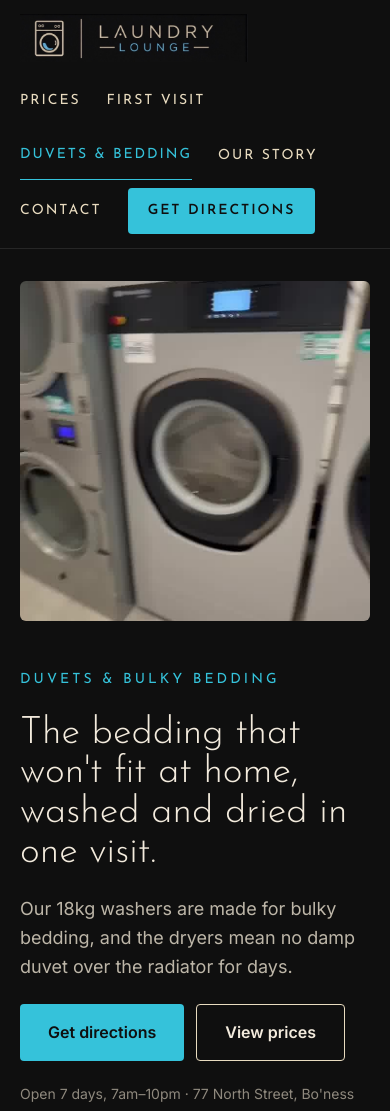
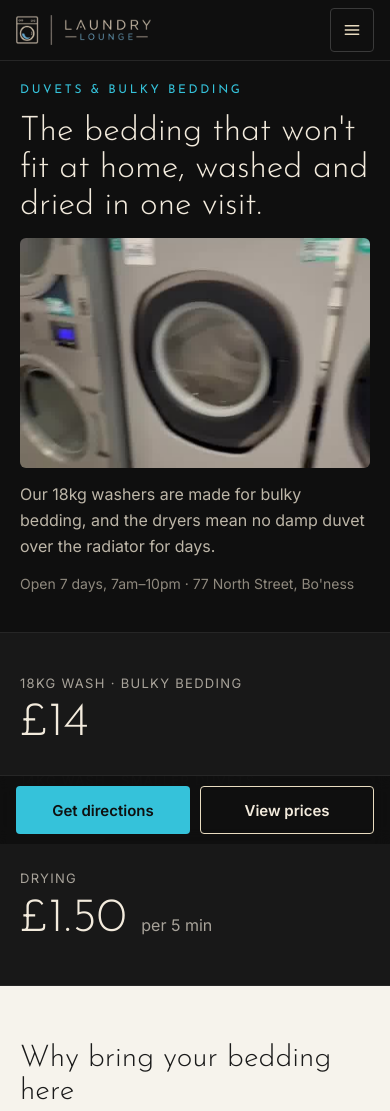
Before and after one commit to mattshields-mymarketingminder/laundry-lounge-preview, a plain HTML site: page duvets-and-bedding.html in a window 390 px wide. Shown: the top 1111 px of the page. Drawn offline with Linux system fonts and the light colour scheme.

Commit message:
Neater mobile menu, heading above hero photo on mobile, sticky action bar, transparent logo
Co-Authored-By: Claude Opus 5.5 <noreply@anthropic.com>
Claude-Session: https://claude.ai/code/session_01SE5aCJTz3Yxy8uPUEBmuAf

```diff
--- /dev/null
+++ b/assets/site.css
@@ -0,0 +1,61 @@
+/* Laundry Lounge – shared site styles (header, mobile menu, mobile hero, sticky action bar) */
+html{scroll-behavior:smooth}
+*,*::before,*::after{box-sizing:border-box}
+
+/* ---------- Header ---------- */
+.site-header{position:sticky;top:0;z-index:50;background:#0F0F0F;border-bottom:1px solid #262626}
+.hdr-inner{max-width:1200px;margin:0 auto;padding:12px clamp(16px,5vw,64px);display:flex;align-items:center;justify-content:space-between;gap:24px}
+.hdr-logo{display:block;line-height:0;flex:none}
+.hdr-logo img{height:44px;width:auto;display:block}
+.hdr-nav{display:flex;align-items:center;gap:26px;font-family:'Josefin Sans',sans-serif;font-size:14px;letter-spacing:.14em;text-transform:uppercase}
+.hdr-nav a{text-decoration:none;color:#E9DCC0;padding:12px 0;border-bottom:1px solid transparent}
+.hdr-nav a:hover{color:#fff}
+.hdr-nav a[aria-current="page"]{color:#35C2DA;border-bottom-color:#35C2DA}
+.hdr-actions{display:flex;align-items:center;gap:10px;flex:none}
+.btn-dir{text-decoration:none;background:#35C2DA;color:#0F0F0F !important;padding:12px 20px;border-radius:4px;font-family:Inter,system-ui,sans-serif;font-weight:600;font-size:15px;white-space:nowrap}
+.menu-btn{display:none;width:44px;height:44px;border:1px solid #3A3A3A;border-radius:4px;background:transparent;color:#E9DCC0;align-items:center;justify-content:center;cursor:pointer;padding:0}
+.menu-btn svg{display:block}
+.menu-btn .ic-close{display:none}
+.site-header.nav-open .menu-btn .ic-open{display:none}
+.site-header.nav-open .menu-btn .ic-close{display:block}
+
+/* ---------- Sticky mobile action bar (hidden on desktop) ---------- */
+.mobile-bar{display:none}
+
+@media (max-width: 960px){
+  .hdr-inner{padding:8px 16px;gap:12px;flex-wrap:wrap}
+  .hdr-logo img{height:30px}
+  .hdr-actions .btn-dir{display:none} /* the sticky bar carries "Get directions" on mobile */
+  .menu-btn{display:inline-flex}
+  .hdr-nav{display:none;order:3;width:100%;flex-direction:column;align-items:stretch;gap:0;
+    font-family:Inter,system-ui,sans-serif;font-size:16px;letter-spacing:0;text-transform:none;
+    border-top:1px solid #262626;margin:0 -16px;width:calc(100% + 32px);padding:4px 16px 12px}
+  .hdr-nav a{padding:13px 0;border-bottom:1px solid #1F1F1F}
+  .hdr-nav a:last-child{border-bottom:none}
+  .hdr-nav a[aria-current="page"]{border-bottom-color:#1F1F1F;font-weight:600}
+  .site-header.nav-open .hdr-nav{display:flex}
+
+  .mobile-bar{display:grid;grid-template-columns:repeat(2,minmax(0,1fr));gap:10px;position:fixed;left:0;right:0;bottom:0;z-index:40;
+    padding:10px 16px calc(10px + env(safe-area-inset-bottom));background:rgba(15,15,15,.96);border-top:1px solid #262626;
+    -webkit-backdrop-filter:blur(8px);backdrop-filter:blur(8px)}
+  .mobile-bar a{display:flex;align-items:center;justify-content:center;min-height:48px;border-radius:4px;text-decoration:none;font-family:Inter,system-ui,sans-serif;font-weight:600;font-size:15px}
+  .mobile-bar .mb-primary{background:#35C2DA;color:#0F0F0F !important}
+  .mobile-bar .mb-secondary{border:1px solid #E9DCC0;color:#F3EBDD !important}
+  body{padding-bottom:76px}
+}
+
+/* ---------- Mobile hero: heading first, then photo, then details ---------- */
+@media (max-width: 760px){
+  .hero{flex-direction:column !important;flex-wrap:nowrap !important;align-items:stretch !important;gap:14px !important;padding-top:20px !important;padding-bottom:36px !important}
+  .hero-text{display:contents !important}
+  .h-eyebrow{order:1;font-size:12px !important}
+  .h-title{order:2;font-size:34px !important;line-height:1.08 !important}
+  .hero-media{order:3;flex:none !important}
+  .hero-media img{height:230px !important;border-radius:6px}
+  .h-chips{order:4;display:grid !important;grid-template-columns:repeat(2,minmax(0,1fr));gap:8px !important}
+  .h-chips > div{padding:9px 10px !important;font-size:13.5px !important;gap:8px !important;line-height:1.35}
+  .h-chips svg{flex:none}
+  .h-sub{order:5;font-size:16px !important}
+  .h-ctas{display:none !important} /* same two buttons live in the sticky bar */
+  .h-addr{order:6}
+}
--- /dev/null
+++ b/assets/site.js
@@ -0,0 +1,20 @@
+// Mobile menu toggle
+(function () {
+  var header = document.querySelector('.site-header');
+  var btn = document.querySelector('.menu-btn');
+  if (!header || !btn) return;
+  function setOpen(open) {
+    header.classList.toggle('nav-open', open);
+    btn.setAttribute('aria-expanded', open ? 'true' : 'false');
+    btn.setAttribute('aria-label', open ? 'Close menu' : 'Open menu');
+  }
+  btn.addEventListener('click', function () {
+    setOpen(!header.classList.contains('nav-open'));
+  });
+  header.querySelectorAll('.hdr-nav a').forEach(function (a) {
+    a.addEventListener('click', function () { setOpen(false); });
+  });
+  document.addEventListener('keydown', function (e) {
+    if (e.key === 'Escape') setOpen(false);
+  });
+})();
--- a/duvets-and-bedding.html
+++ b/duvets-and-bedding.html
@@ -11,37 +11,44 @@
 body{margin:0;background:#0F0F0F}
 a{color:#E9DCC0}a:hover{color:#FFFFFF}
 </style>
+<link rel="stylesheet" href="assets/site.css">
 </head>
 <body>
 <div style="width: 100%; background: #0F0F0F; color: #F3EBDD; font-family: Inter, system-ui, sans-serif; font-size: 16px; line-height: 1.6">
 
-<header style="border-bottom: 1px solid #262626; background: #0F0F0F">
-<div style="max-width: 1200px; margin: 0 auto; padding: 14px clamp(20px, 5vw, 64px); display: flex; flex-wrap: wrap; align-items: center; justify-content: space-between; gap: 16px 32px">
-<a href="index.html" aria-label="Laundry Lounge home" style="display: block; line-height: 0"><img src="images/logo.jpg" alt="Laundry Lounge" style="height: 48px; width: auto; display: block"></a>
-<nav aria-label="Main" style="display: flex; flex-wrap: wrap; align-items: center; gap: 8px 26px; font-family: 'Josefin Sans', sans-serif; font-size: 14px; letter-spacing: 0.14em; text-transform: uppercase">
-<a href="prices.html" style="text-decoration: none; padding: 12px 0">Prices</a>
-<a href="first-visit.html" style="text-decoration: none; padding: 12px 0">First visit</a>
-<a href="duvets-and-bedding.html" aria-current="page" style="text-decoration: none; padding: 12px 0; color: #35C2DA; border-bottom: 1px solid #35C2DA">Duvets &amp; bedding</a>
-<a href="our-story.html" style="text-decoration: none; padding: 12px 0">Our story</a>
-<a href="contact.html" style="text-decoration: none; padding: 12px 0">Contact</a>
-<a href="https://maps.google.com/?q=77+North+Street,+Bo%27ness,+EH51+9ND" target="_blank" rel="noopener" style="text-decoration: none; background: #35C2DA; color: #0F0F0F; padding: 12px 20px; border-radius: 4px; font-weight: 600">Get directions</a>
+<header class="site-header">
+<div class="hdr-inner">
+<a class="hdr-logo" href="index.html" aria-label="Laundry Lounge home"><img src="images/logo.png" alt="Laundry Lounge"></a>
+<nav class="hdr-nav" id="site-nav" aria-label="Main">
+<a href="prices.html">Prices</a>
+<a href="first-visit.html">First visit</a>
+<a href="duvets-and-bedding.html" aria-current="page">Duvets &amp; bedding</a>
+<a href="our-story.html">Our story</a>
+<a href="contact.html">Contact</a>
 </nav>
+<div class="hdr-actions">
+<a class="btn-dir" href="https://maps.google.com/?q=77+North+Street,+Bo%27ness,+EH51+9ND" target="_blank" rel="noopener">Get directions</a>
+<button class="menu-btn" type="button" aria-expanded="false" aria-controls="site-nav" aria-label="Open menu">
+<svg class="ic-open" width="20" height="20" viewBox="0 0 24 24" fill="none" stroke="currentColor" stroke-width="1.8" stroke-linecap="round" aria-hidden="true"><path d="M4 7h16M4 12h16M4 17h16"></path></svg>
+<svg class="ic-close" width="20" height="20" viewBox="0 0 24 24" fill="none" stroke="currentColor" stroke-width="1.8" stroke-linecap="round" aria-hidden="true"><path d="M6 6l12 12M18 6L6 18"></path></svg>
+</button>
+</div>
 </div>
 </header>
 
 <section style="background: #0F0F0F">
-<div style="max-width: 1200px; margin: 0 auto; padding: clamp(32px, 6vw, 80px) clamp(20px, 5vw, 64px); display: flex; flex-wrap: wrap-reverse; align-items: center; gap: 48px">
-<div style="flex: 1 1 460px; min-width: 0; display: flex; flex-direction: column; gap: 22px">
-<p style="margin: 0; font-family: 'Josefin Sans', sans-serif; font-size: 14px; letter-spacing: 0.22em; text-transform: uppercase; color: #35C2DA">Duvets &amp; bulky bedding</p>
-<h1 style="margin: 0; font-family: 'Josefin Sans', sans-serif; font-weight: 300; font-size: clamp(38px, 5vw, 68px); line-height: 1.05">The bedding that won't fit at home, washed and dried in one visit.</h1>
-<p style="margin: 0; font-size: 18px; color: #BDB6A8; max-width: 540px">Our 18kg washers are made for bulky bedding, and the dryers mean no damp duvet over the radiator for days.</p>
-<div style="display: flex; flex-wrap: wrap; gap: 12px">
+<div class="hero" style="max-width: 1200px; margin: 0 auto; padding: clamp(32px, 6vw, 80px) clamp(20px, 5vw, 64px); display: flex; flex-wrap: wrap-reverse; align-items: center; gap: 48px">
+<div class="hero-text" style="flex: 1 1 460px; min-width: 0; display: flex; flex-direction: column; gap: 22px">
+<p class="h-eyebrow" style="margin: 0; font-family: 'Josefin Sans', sans-serif; font-size: 14px; letter-spacing: 0.22em; text-transform: uppercase; color: #35C2DA">Duvets &amp; bulky bedding</p>
+<h1 class="h-title" style="margin: 0; font-family: 'Josefin Sans', sans-serif; font-weight: 300; font-size: clamp(38px, 5vw, 68px); line-height: 1.05">The bedding that won't fit at home, washed and dried in one visit.</h1>
+<p class="h-sub" style="margin: 0; font-size: 18px; color: #BDB6A8; max-width: 540px">Our 18kg washers are made for bulky bedding, and the dryers mean no damp duvet over the radiator for days.</p>
+<div class="h-ctas" style="display: flex; flex-wrap: wrap; gap: 12px">
 <a href="https://maps.google.com/?q=77+North+Street,+Bo%27ness,+EH51+9ND" target="_blank" rel="noopener" style="text-decoration: none; background: #35C2DA; color: #0F0F0F; padding: 16px 28px; border-radius: 4px; font-weight: 600">Get directions</a>
 <a href="prices.html" style="text-decoration: none; border: 1px solid #E9DCC0; color: #F3EBDD; padding: 15px 28px; border-radius: 4px; font-weight: 600">View prices</a>
 </div>
-<p style="margin: 0; font-size: 14px; color: #8F897E">Open 7 days, 7am–10pm · 77 North Street, Bo'ness</p>
+<p class="h-addr" style="margin: 0; font-size: 14px; color: #8F897E">Open 7 days, 7am–10pm · 77 North Street, Bo'ness</p>
 </div>
-<div style="flex: 1 1 380px; min-width: 0">
+<div class="hero-media" style="flex: 1 1 380px; min-width: 0">
 <img src="images/washer-large.jpg" alt="A large-capacity washer next to stacked dryers" style="width: 100%; height: clamp(340px, 44vw, 580px); object-fit: cover; border-radius: 6px; display: block">
 </div>
 </div>
@@ -113,7 +120,7 @@ a{color:#E9DCC0}a:hover{color:#FFFFFF}
 <footer style="background: #0A0A0A; border-top: 1px solid #262626">
 <div style="max-width: 1200px; margin: 0 auto; padding: 48px clamp(20px, 5vw, 64px); display: flex; flex-wrap: wrap; gap: 32px 56px; justify-content: space-between; align-items: flex-start">
 <div style="display: flex; flex-direction: column; gap: 14px">
-<img src="images/logo.jpg" alt="Laundry Lounge" style="height: 40px; width: auto; display: block">
+<img src="images/logo.png" alt="Laundry Lounge" style="height: 40px; width: auto; display: block">
 <p style="margin: 0; font-family: 'Josefin Sans', sans-serif; letter-spacing: 0.3em; font-size: 14px; color: #E9DCC0">WASH · DRY · RELAX</p>
 </div>
 <div style="display: flex; flex-wrap: wrap; gap: 32px 56px; font-size: 15px; color: #A8A39A">
@@ -126,5 +133,10 @@ a{color:#E9DCC0}a:hover{color:#FFFFFF}
 </footer>
 
 </div>
+<div class="mobile-bar">
+<a class="mb-primary" href="https://maps.google.com/?q=77+North+Street,+Bo%27ness,+EH51+9ND" target="_blank" rel="noopener">Get directions</a>
+<a class="mb-secondary" href="prices.html">View prices</a>
+</div>
+<script src="assets/site.js"></script>
 </body>
 </html>
```
Also changed, not shown: contact.html (+23 -11 lines), first-visit.html (+23 -11 lines), index.html (+32 -20 lines), our-story.html (+23 -11 lines), prices.html (+23 -11 lines), images/logo.png (added).
